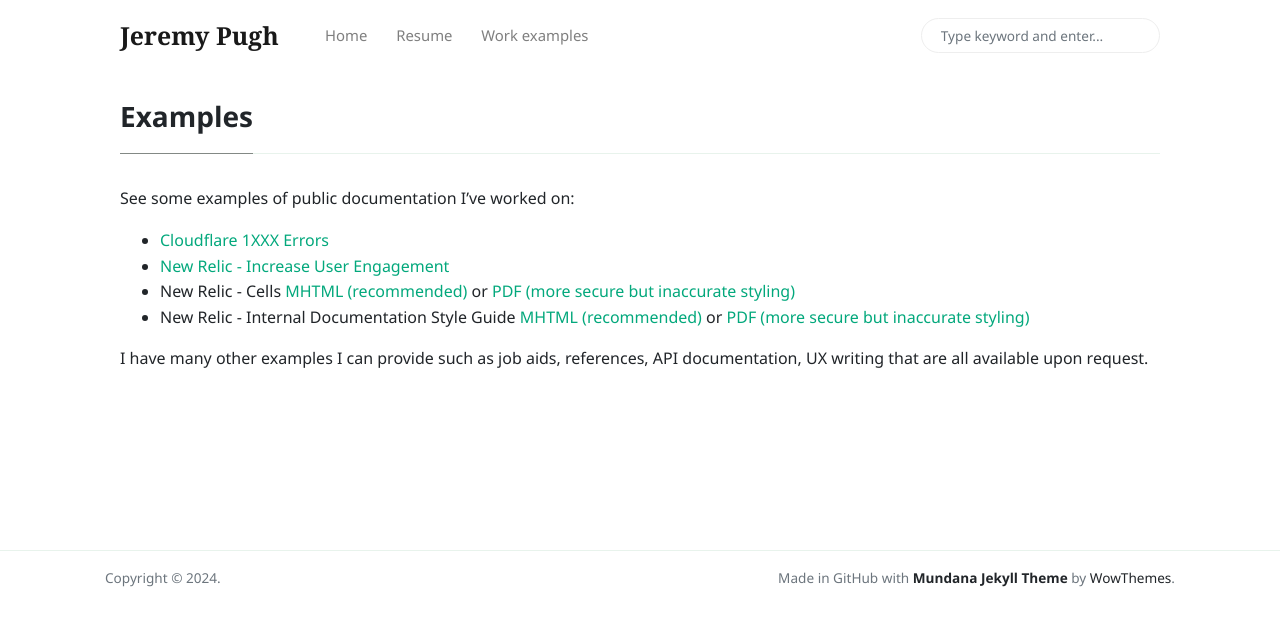
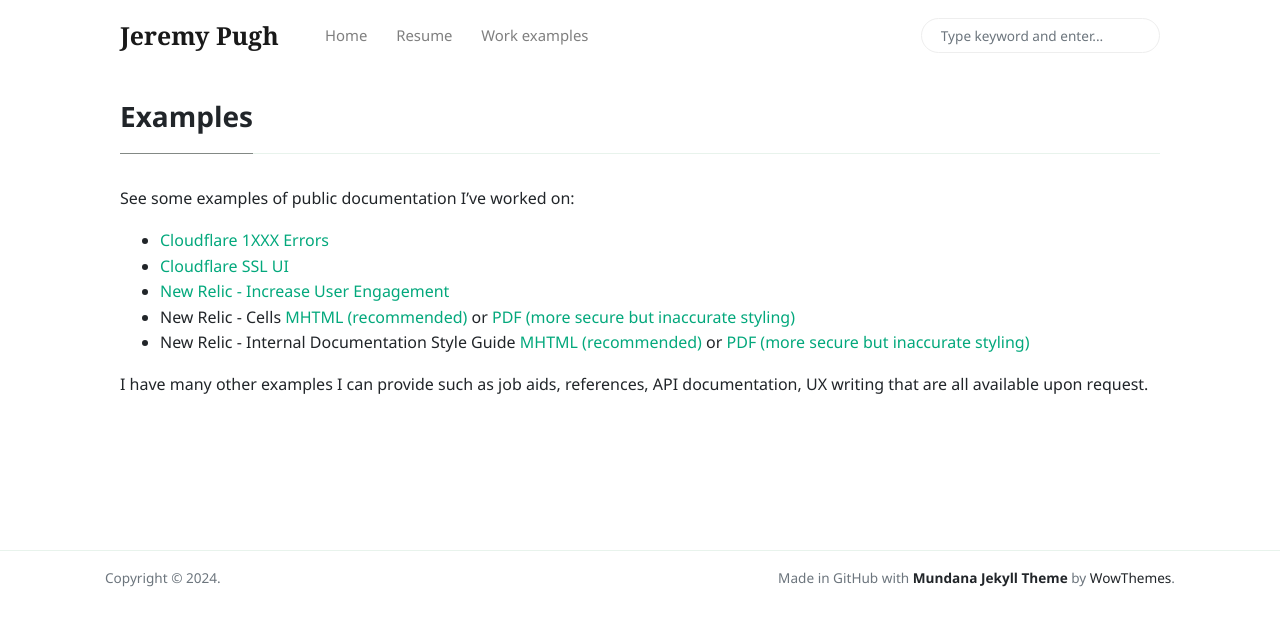
Before and after one commit to stumblefiend/jeremy.pugh, a Jekyll site: the page built from _pages/examples.md, in a window 1280 px wide. Shown: the top 626 px of the page. Built offline with Jekyll 4.4.1, drawn with Linux system fonts in a browser that asks for light colours; nearby versions of some CDN libraries.

Commit message:
Update examples.md

```diff
--- a/_pages/examples.md
+++ b/_pages/examples.md
@@ -6,6 +6,7 @@ permalink: "/examples.html"
 See some examples of public documentation I've worked on:
 
 - [Cloudflare 1XXX Errors](https://developers.cloudflare.com/support/troubleshooting/cloudflare-errors/troubleshooting-cloudflare-1xxx-errors/)
+- [Cloudflare SSL UI](/assets/images/ssl-ui.png)
 - [New Relic - Increase User Engagement](https://docs.newrelic.com/docs/website-performance-monitoring/increase-user-engagement/)
 - New Relic - Cells [MHTML (recommended)](/assets/docs/cells-new-relic.mhtml) or [PDF (more secure but inaccurate styling)](/assets/docs/cells-new-relic.pdf)
 - New Relic - Internal Documentation Style Guide [MHTML (recommended)](/assets/docs/style-guide.mhtml) or [PDF (more secure but inaccurate styling)](/assets/docs/style-guide.pdf)
```
